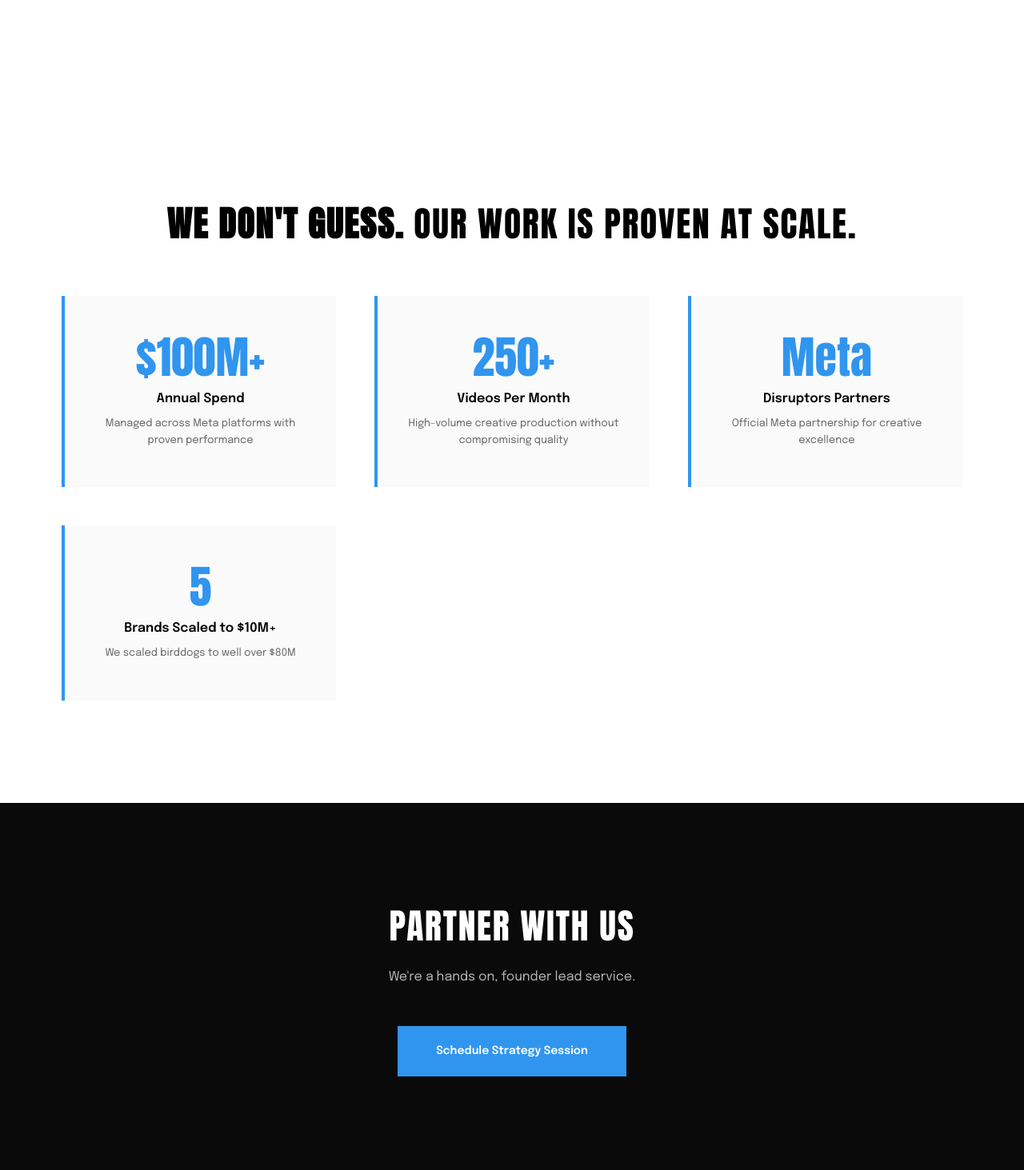
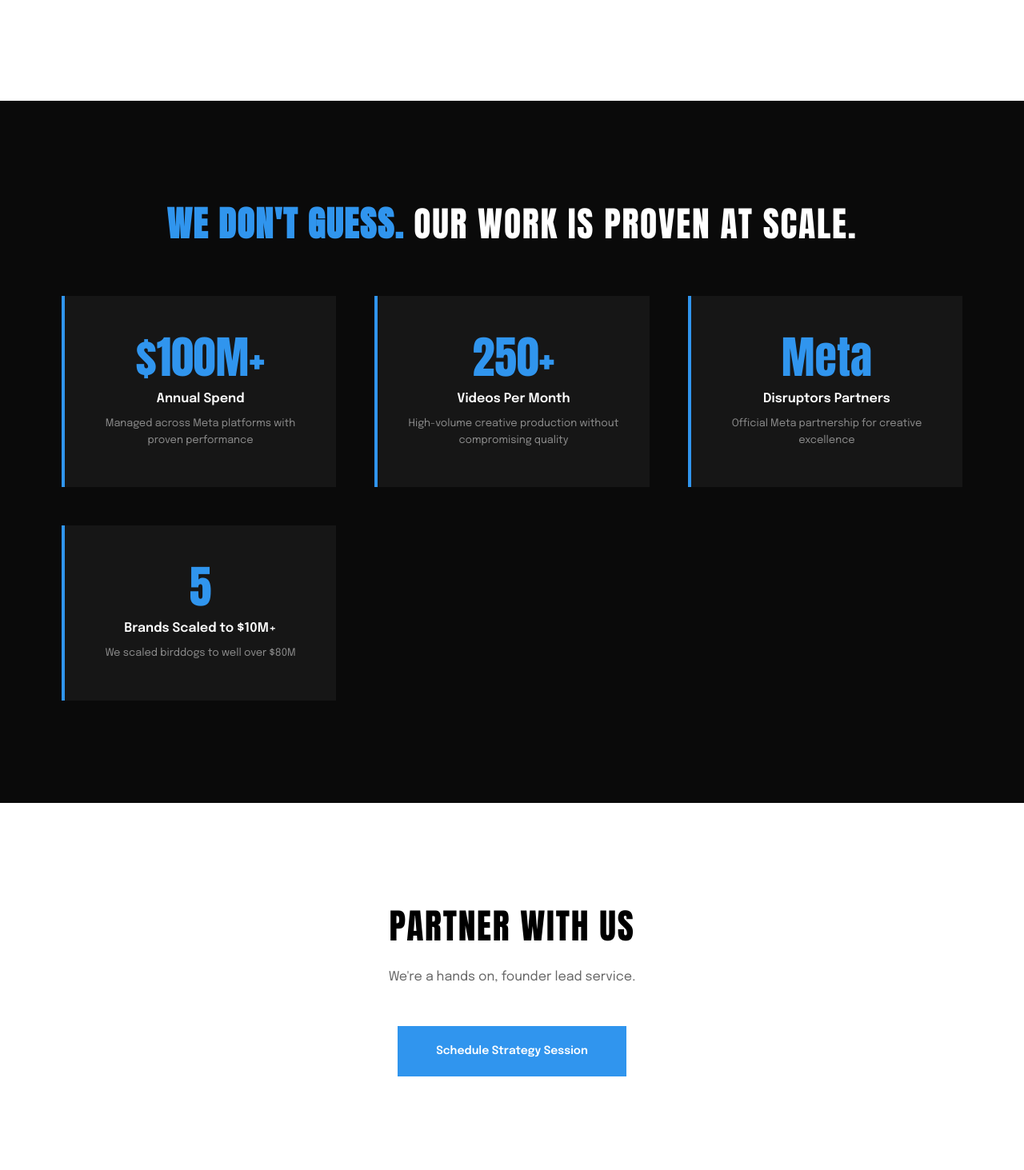
Before and after one commit to PlumpPear/paidcreative, a Next.js app: page / in a window 1280 px wide. Shown: the part 2327-3790 px from the top of the page at 80% size. Built offline with nearby package versions, Linux system fonts and the light colour scheme.

Commit message:
Invert Stats and Final CTA section color schemes
- Stats ("We don't guess"): white bg → dark (gray-900) bg with light text
- Final CTA ("Partner with us"): dark bg → white bg with dark text

https://claude.ai/code/session_01MXaVMakykv2Nd7XdAGZjaL

```diff
--- a/src/app/globals.css
+++ b/src/app/globals.css
@@ -361,7 +361,8 @@ body {
 /* ── Stats ── */
 .stats {
   padding: 8rem 6%;
-  background: var(--color-white);
+  background: var(--color-gray-900);
+  color: var(--color-white);
 }
 
 .stats .section-header {
@@ -369,7 +370,7 @@ body {
 }
 
 .stats .section-title strong {
-  color: var(--color-black);
+  color: var(--color-blue);
 }
 
 .stats-grid {
@@ -383,14 +384,14 @@ body {
 .stat-item {
   text-align: center;
   padding: 3rem 2rem;
-  background: var(--color-gray-50);
+  background: rgba(255, 255, 255, 0.05);
   border-left: 4px solid var(--color-blue);
   transition: all 0.3s ease;
 }
 
 .stat-item:hover {
   transform: translateY(-4px);
-  box-shadow: 0 12px 32px rgba(0, 0, 0, 0.06);
+  box-shadow: 0 12px 32px rgba(0, 0, 0, 0.2);
 }
 
 .stat-number {
@@ -406,20 +407,20 @@ body {
   font-size: 1rem;
   font-weight: 600;
   margin-bottom: 0.5rem;
-  color: var(--color-black);
+  color: var(--color-white);
 }
 
 .stat-description {
   font-size: 0.8125rem;
-  color: #666;
+  color: rgba(255, 255, 255, 0.5);
   line-height: 1.6;
 }
 
 /* ── Final CTA ── */
 .final-cta {
   padding: 8rem 6%;
-  background: var(--color-gray-900);
-  color: var(--color-white);
+  background: var(--color-white);
+  color: var(--color-black);
   text-align: center;
 }
 
@@ -436,11 +437,12 @@ body {
   line-height: 1.2;
   letter-spacing: 0.04em;
   text-transform: uppercase;
+  color: var(--color-black);
 }
 
 .final-cta p {
   font-size: 1rem;
-  color: rgba(255, 255, 255, 0.7);
+  color: #666;
   margin-bottom: 3rem;
   line-height: 1.7;
 }
```
